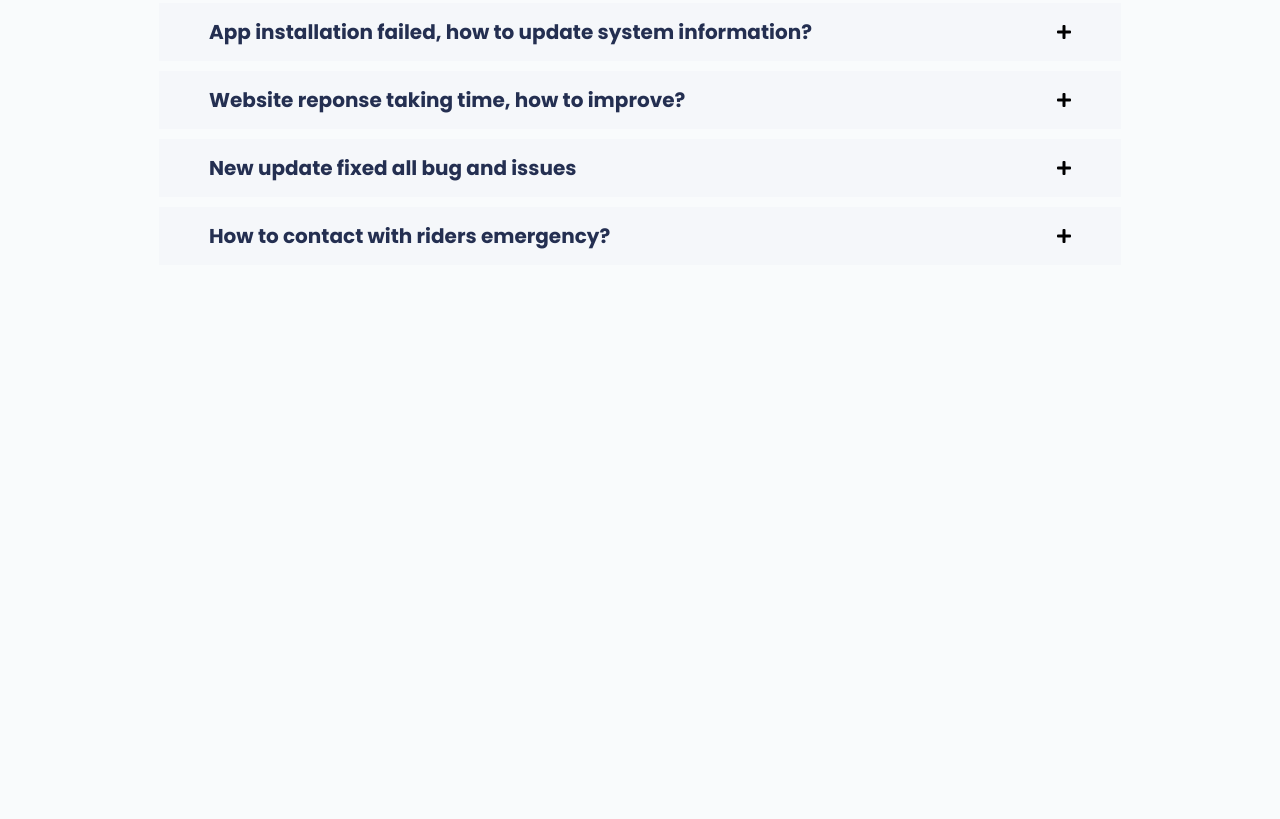
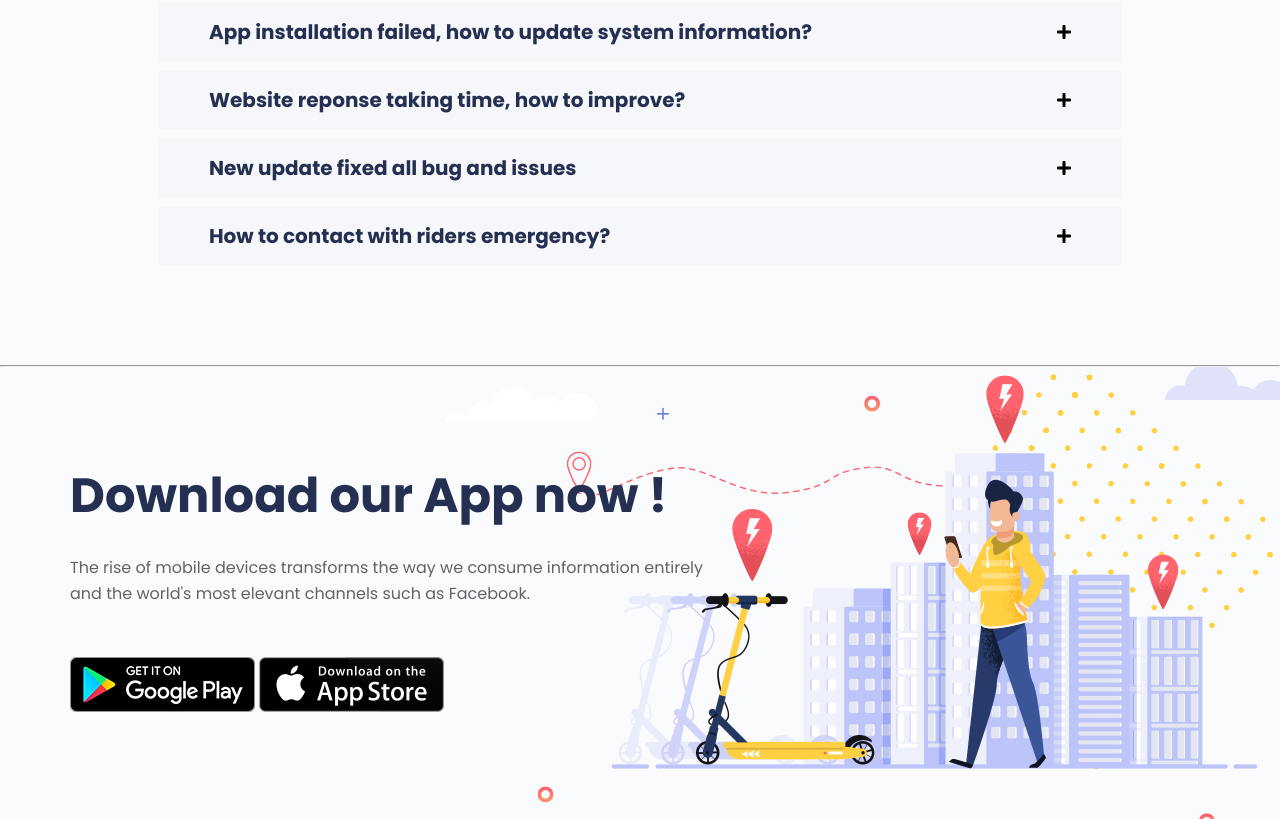
Before and after one commit to ruhulamin77/applab-psd-to-html, a plain HTML site: page index.html in a window 1280 px wide. Shown: the part 7765-8584 px from the top of the page. Before the commit the page ends 8180 px from the top, so only its background shows below. Drawn offline with Linux system fonts and the light colour scheme.

Commit message:
download app done

```diff
--- a/index.html
+++ b/index.html
@@ -409,6 +409,21 @@
             </div>
         </div>
     </section>
+    <!-- download app section -->
+    <hr>
+    <section id="download_app">
+        <div class="container inner_download_app">
+            <h2>Download our App now !</h2>
+            <p>The rise of mobile devices transforms the way we consume information entirely
+                and the world's most elevant channels such as Facebook.</p>
+            <div class="download_buttons_area">
+                <img src="images/download-app/google_play.png" alt="">
+                <img src="images/download-app/app_store.png" alt="">
+            </div>
+
+        </div>
+    </section>
+
 
 </body>
 
--- a/styles/style.css
+++ b/styles/style.css
@@ -641,7 +641,7 @@ client style
 client style
 ================*/
 #faq {
-  margin-bottom: 150px;
+  margin-bottom: 100px;
 }
 .inner_faq {
   max-width: 992px;
@@ -704,3 +704,35 @@ client style
   margin: 10px 0;
   padding: 0px 50px;
 }
+/* ============
+download app style
+================*/
+#download_app {
+  background-image: url(../images/download-app/download-app-bg.png);
+  background-repeat: no-repeat;
+  background-position: right;
+  padding-bottom: 100px;
+}
+.inner_download_app {
+  /* max-width: 700px; */
+}
+.inner_download_app h2 {
+  padding-top: 100px;
+
+  font-size: 48px;
+  line-height: 58px;
+  color: #242f51;
+  font-weight: 600;
+  /* font-family: "Poppins";
+  text-align: center; */
+}
+.inner_download_app p {
+  font-size: 16px;
+  line-height: 26px;
+  color: #616368;
+  font-weight: 400;
+  max-width: 635px;
+  margin: 30px 0 50px 0;
+}
+.download_buttons_area {
+}
```
Also changed, not shown: images/download-app/app_store.png (added), images/download-app/download-app-bg.png (added), images/download-app/google_play.png (added).
